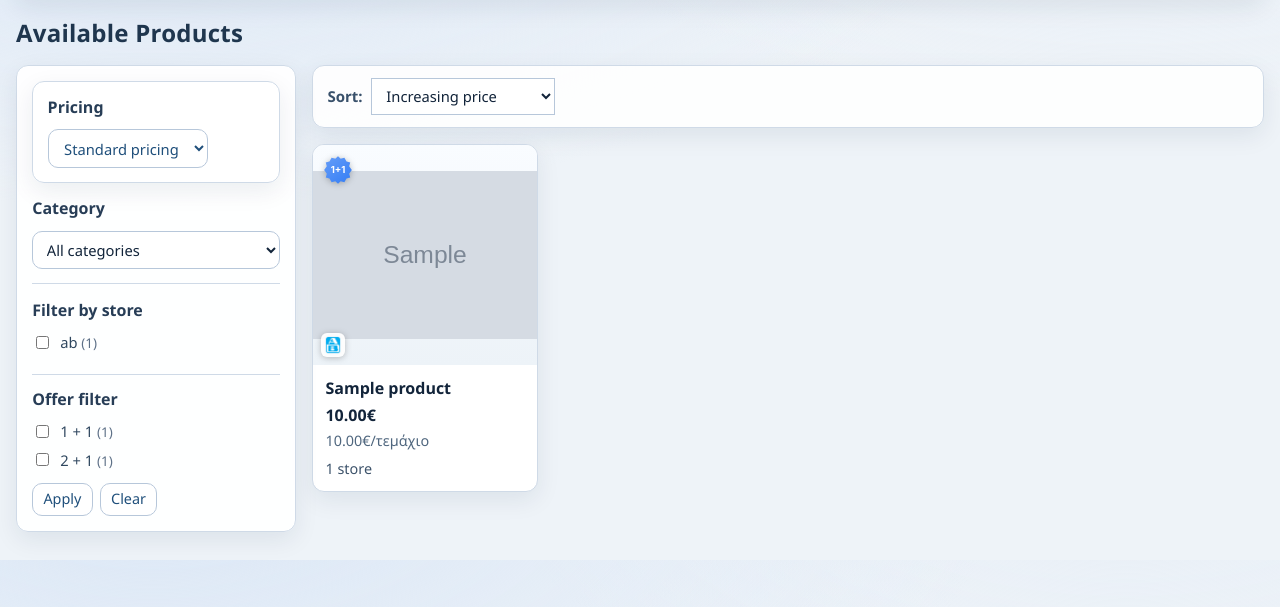
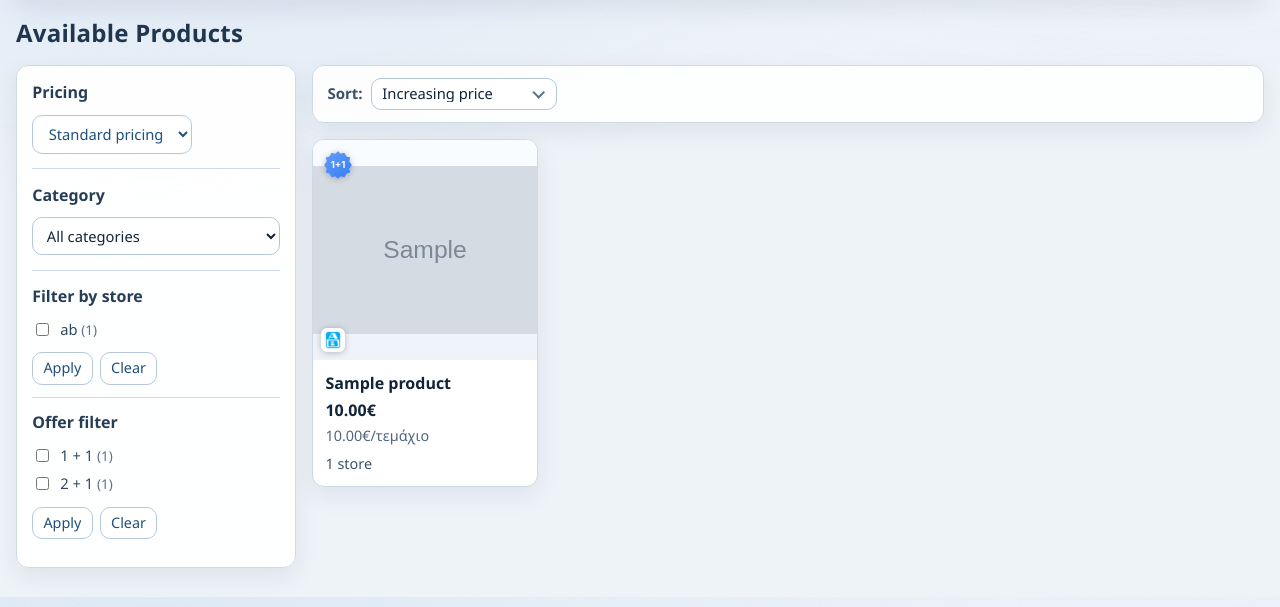
Before and after one commit to chrysanthospepes/market-aggregator, a Django app: page /products/ in a window 1280 px wide. Shown: the part 79-686 px from the top of the page. Run offline with Django 5.2, Linux system fonts and the light colour scheme; data comes from the database, SQL or seed files in the repository; tables that the repository leaves empty hold one stand-in row (values such as "Sample post"); grey boxes marked "Sample" are stand-in pictures.

Commit message:
ui(comparison): split product list filters

```diff
--- a/comparison/static/comparison/css/product_list.css
+++ b/comparison/static/comparison/css/product_list.css
@@ -66,18 +66,55 @@ h1 {
   font-weight: 600;
 }
 
+.results-sort .select-shell {
+  position: relative;
+  display: inline-flex;
+  align-items: center;
+  border: 1px solid var(--border-strong);
+  border-radius: 10px;
+  background: var(--surface);
+  overflow: hidden;
+}
+
+.results-sort .select-shell::after {
+  content: "";
+  position: absolute;
+  right: 0.82rem;
+  top: 50%;
+  width: 0.46rem;
+  height: 0.46rem;
+  border-right: 2px solid #55728f;
+  border-bottom: 2px solid #55728f;
+  transform: translateY(-65%) rotate(45deg);
+  pointer-events: none;
+}
+
+.results-sort .select-shell:focus-within {
+  border-color: #8fadc9;
+  box-shadow: 0 0 0 3px rgba(31, 79, 123, 0.15);
+}
+
 .results-sort select {
-  border: 1px solid var(--border-strong);
+  border: 0;
   border-radius: 0;
-  padding: 0.42rem 0.62rem;
-  background: var(--surface);
+  padding: 0.42rem 2rem 0.42rem 0.62rem;
+  background: transparent;
   font-size: 0.92rem;
   color: var(--text-primary);
+  appearance: none;
+  -webkit-appearance: none;
+  -moz-appearance: none;
+  box-shadow: none;
+}
+
+.results-sort select:focus {
+  border-color: transparent;
+  box-shadow: none;
 }
 
 .results-sort button {
   border: 1px solid var(--border-strong);
-  border-radius: 0;
+  border-radius: 10px;
   background: var(--surface);
   color: var(--accent);
   padding: 0.42rem 0.66rem;
@@ -110,6 +147,13 @@ h1 {
 
 .sidebar .price-profile-panel {
   margin-bottom: 0.9rem;
+  border: 0;
+  border-radius: 0;
+  background: transparent;
+  padding: 0;
+  padding-bottom: 0.9rem;
+  border-bottom: 1px solid var(--border);
+  box-shadow: none;
 }
 
 .category-picker {
@@ -134,7 +178,12 @@ h1 {
   margin-bottom: 0.8rem;
 }
 
+.offer-option-list {
+  margin-bottom: 0.8rem;
+}
+
 .offer-options {
+  margin-top: 0.8rem;
   margin-bottom: 0.8rem;
   border-top: 1px solid var(--border);
   padding-top: 0.8rem;
@@ -148,6 +197,11 @@ h1 {
   margin-bottom: 0.48rem;
   font-size: 0.92rem;
   color: #2f475f;
+}
+
+.store-option:last-child,
+.offer-option:last-child {
+  margin-bottom: 0;
 }
 
 .store-option input[type="checkbox"],
--- a/comparison/templates/comparison/product_list.html
+++ b/comparison/templates/comparison/product_list.html
@@ -106,6 +106,9 @@
         {% if selected_category_filter %}
           <input type="hidden" name="category" value="{{ selected_category_filter }}">
         {% endif %}
+        {% for offer_filter in selected_offer_filters %}
+          <input type="hidden" name="offer_filter" value="{{ offer_filter }}">
+        {% endfor %}
         <div class="store-options">
           {% for store in stores %}
             <label class="store-option">
@@ -122,8 +125,28 @@
             </label>
           {% endfor %}
         </div>
+        <div class="filter-actions">
+          <button type="submit">Apply</button>
+          <a href="?sort={{ sort }}{% if selected_price_profile %}&price_profile={{ selected_price_profile }}{% endif %}{% if search_query %}&q={{ search_query|urlencode }}{% endif %}{% if selected_category_filter %}&category={{ selected_category_filter }}{% endif %}{% for offer_filter in selected_offer_filters %}&offer_filter={{ offer_filter }}{% endfor %}">Clear</a>
+        </div>
+      </form>
       <div class="offer-options">
         <h2>Offer filter</h2>
+        <form method="get" action="">
+          {% if search_query %}
+            <input type="hidden" name="q" value="{{ search_query }}">
+          {% endif %}
+          {% if selected_price_profile %}
+            <input type="hidden" name="price_profile" value="{{ selected_price_profile }}">
+          {% endif %}
+          <input type="hidden" name="sort" value="{{ sort }}">
+          {% if selected_category_filter %}
+            <input type="hidden" name="category" value="{{ selected_category_filter }}">
+          {% endif %}
+          {% for store_id in selected_store_ids %}
+            <input type="hidden" name="stores" value="{{ store_id }}">
+          {% endfor %}
+          <div class="offer-option-list">
             {% for option in available_offer_filters %}
               <label class="offer-option">
                 <input
@@ -138,20 +161,23 @@
           </div>
           <div class="filter-actions">
             <button type="submit">Apply</button>
-          <a href="?sort={{ sort }}{% if selected_price_profile %}&price_profile={{ selected_price_profile }}{% endif %}{% if search_query %}&q={{ search_query|urlencode }}{% endif %}{% if selected_category_filter %}&category={{ selected_category_filter }}{% endif %}">Clear</a>
+            <a href="?sort={{ sort }}{% if selected_price_profile %}&price_profile={{ selected_price_profile }}{% endif %}{% if search_query %}&q={{ search_query|urlencode }}{% endif %}{% if selected_category_filter %}&category={{ selected_category_filter }}{% endif %}{% for store_id in selected_store_ids %}&stores={{ store_id }}{% endfor %}">Clear</a>
           </div>
         </form>
+      </div>
     </aside>
 
     <main class="main-content">
       <form method="get" action="" class="results-controls">
         <div class="results-sort">
           <label for="sort-select">Sort:</label>
+          <div class="select-shell">
             <select id="sort-select" name="sort" onchange="this.form.submit()">
               {% for value, label in sort_options %}
                 <option value="{{ value }}" {% if sort == value %}selected{% endif %}>{{ label }}</option>
               {% endfor %}
             </select>
+          </div>
           <noscript>
             <button type="submit">Apply sort</button>
           </noscript>
```
Also changed, not shown: comparison/tests.py (+48 -0 lines). Lines whose indentation alone changed are shown as unchanged.
